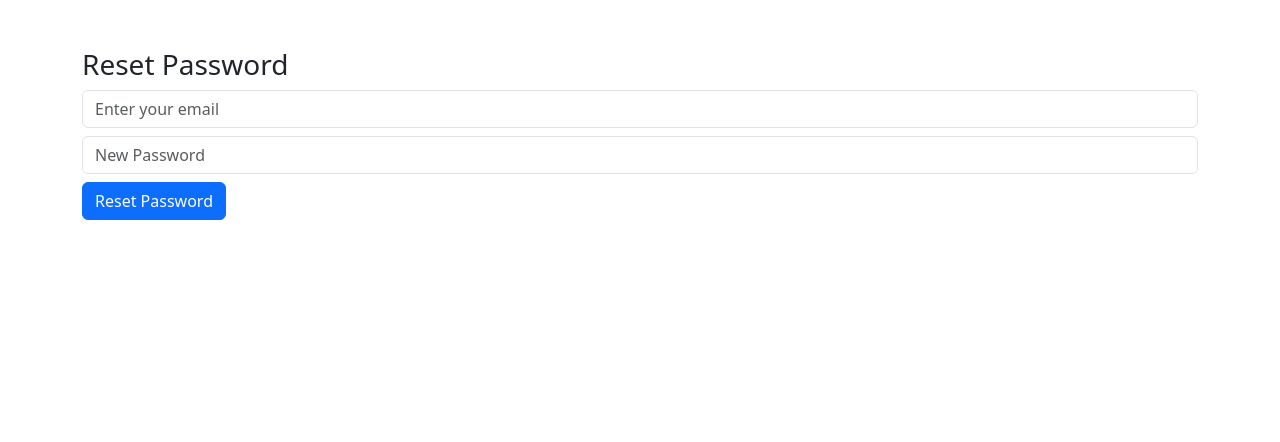
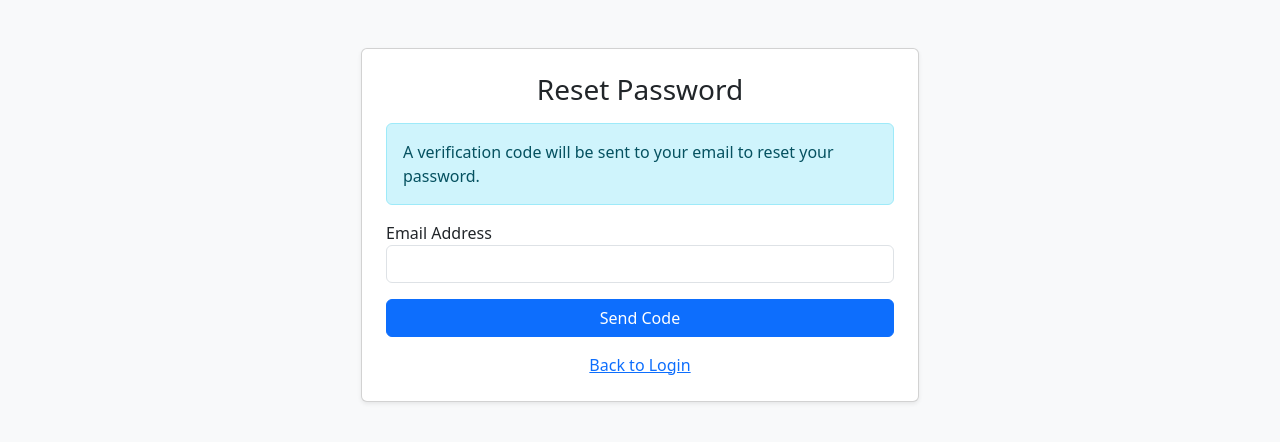
Before and after one commit to DevOwen254/atomic_hostels, a Flask app: page /reset_password in a window 1280 px wide. Shown: the top 442 px of the page. Run offline with Flask 3, Linux system fonts and the light colour scheme.

Commit message:
Update reset_password.html

```diff
--- a/templates/reset_password.html
+++ b/templates/reset_password.html
@@ -1,17 +1,49 @@
 <!DOCTYPE html>
-<html>
+<html lang="en">
 <head>
-<link href="https://cdn.jsdelivr.net/npm/bootstrap@5.3.0/dist/css/bootstrap.min.css" rel="stylesheet">
+    <meta charset="UTF-8">
+    <title>Reset Password</title>
+
+    <link href="https://cdn.jsdelivr.net/npm/bootstrap@5.3.0/dist/css/bootstrap.min.css" rel="stylesheet">
 </head>
-<body class="container mt-5">
 
-<h3>Reset Password</h3>
+<body class="bg-light">
 
-<form method="POST">
-    <input type="email" name="email" class="form-control mb-2" placeholder="Enter your email" required>
-    <input type="password" name="new_password" class="form-control mb-2" placeholder="New Password" required>
-    <button class="btn btn-primary">Reset Password</button>
-</form>
+<div class="container mt-5">
+
+    <div class="col-md-6 mx-auto">
+
+        <div class="card p-4 shadow-sm">
+
+            <h3 class="text-center mb-3">Reset Password</h3>
+
+            <!-- INFO MESSAGE -->
+            <div class="alert alert-info">
+                A verification code will be sent to your email to reset your password.
+            </div>
+
+            <form method="POST">
+
+                <div class="mb-3">
+                    <label>Email Address</label>
+                    <input type="email" name="email" class="form-control" required>
+                </div>
+
+                <button class="btn btn-primary w-100">
+                    Send Code
+                </button>
+
+            </form>
+
+            <div class="mt-3 text-center">
+                <a href="/resident_login">Back to Login</a>
+            </div>
+
+        </div>
+
+    </div>
+
+</div>
 
 </body>
 </html>
```
